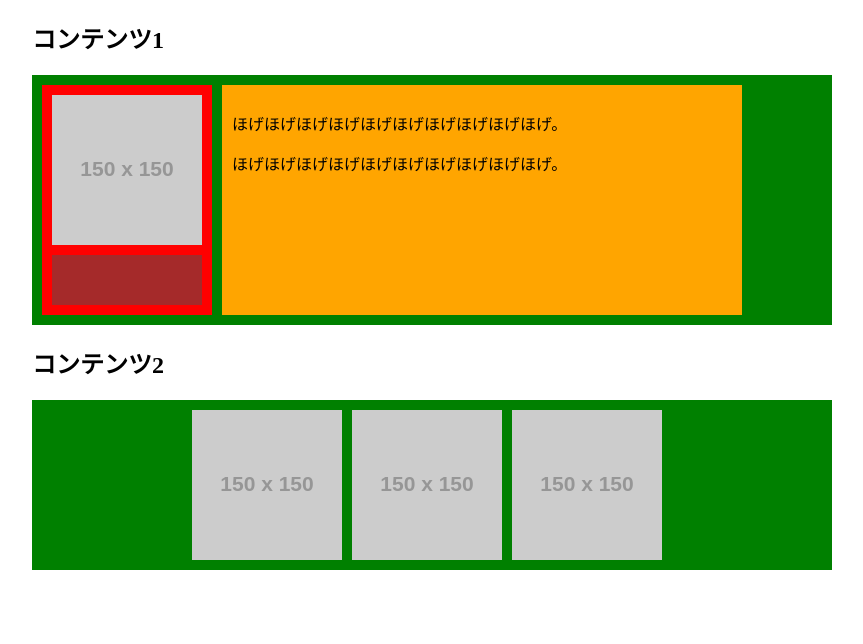
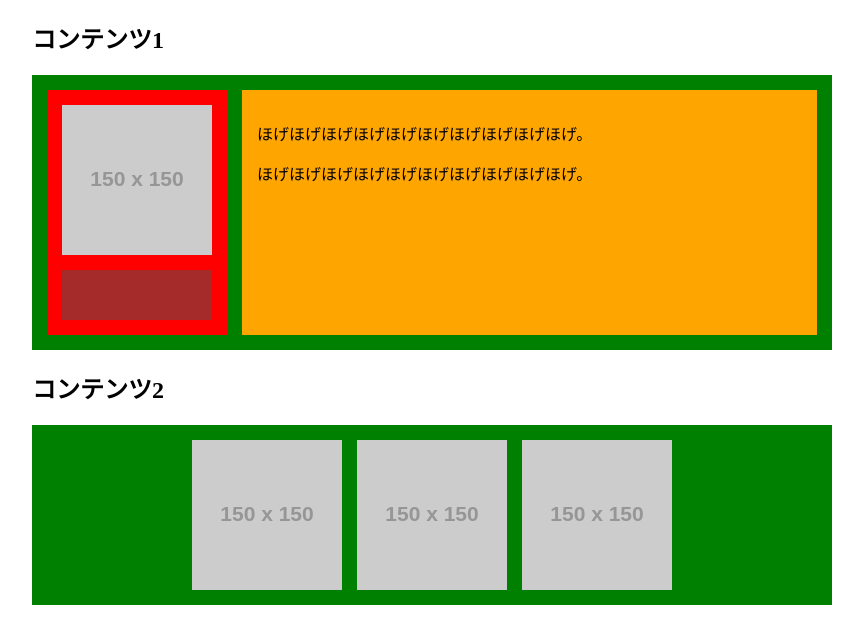
Before and after one commit to intenseG/html_practice, a plain HTML site: page step3/index.html in a window 1280 px wide. Shown: the whole page, without its empty margins (208-1071 px from the left). Drawn offline with Linux system fonts and the light colour scheme; placeholder pictures from the web are drawn by us.

```diff
--- a/step3/css/style.css
+++ b/step3/css/style.css
@@ -6,19 +6,19 @@
 .contents1 {
   display: flex;
   background-color: #008000;
-  padding: 10px;
+  padding: 15px;
 }
 
 .infoGroup {
-  margin-right: 10px;
-  padding: 10px;
+  margin-right: 15px;
+  padding: 15px;
   background-color: #ff0000;
 }
 
 .thumbnail {
   width: 150px;
   height: 150px;
-  margin-bottom: 10px;
+  margin-bottom: 15px;
 }
 
 .achievement {
@@ -28,20 +28,24 @@
 }
 
 .profile {
-  width: 500px;
+  width: 575px;
   background-color: #ffa500;
-  padding: 10px;
+  padding: 15px;
 }
 
 .contents2 {
   display: flex;
   justify-content: center;
   background-color: #008000;
-  padding: 10px;
+  padding: 15px;
 }
 
 .itemImg {
-    width: 150px;
-    height: 150px;
-    margin-right: 10px;
+  width: 150px;
+  height: 150px;
+  margin-right: 15px;
 }
+
+.itemImg:last-child {
+  margin-right: 0;
+}
```
